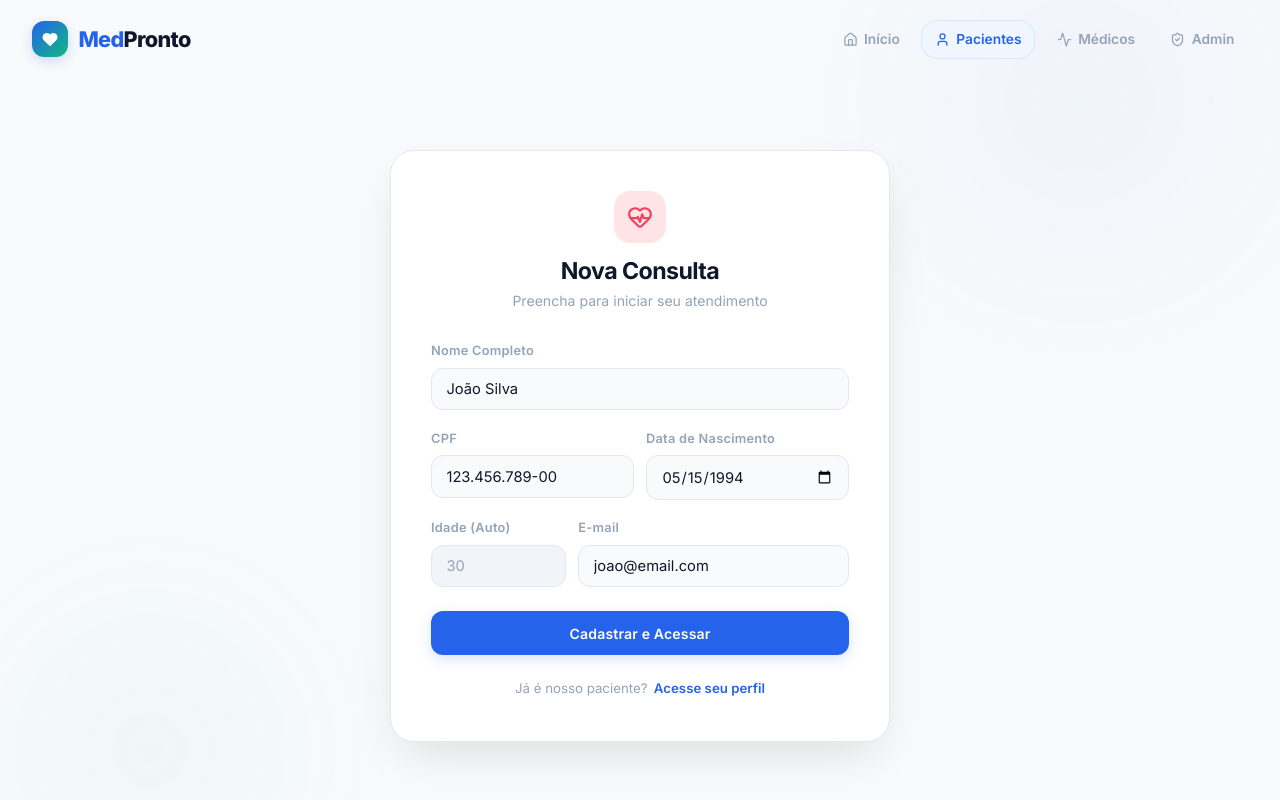
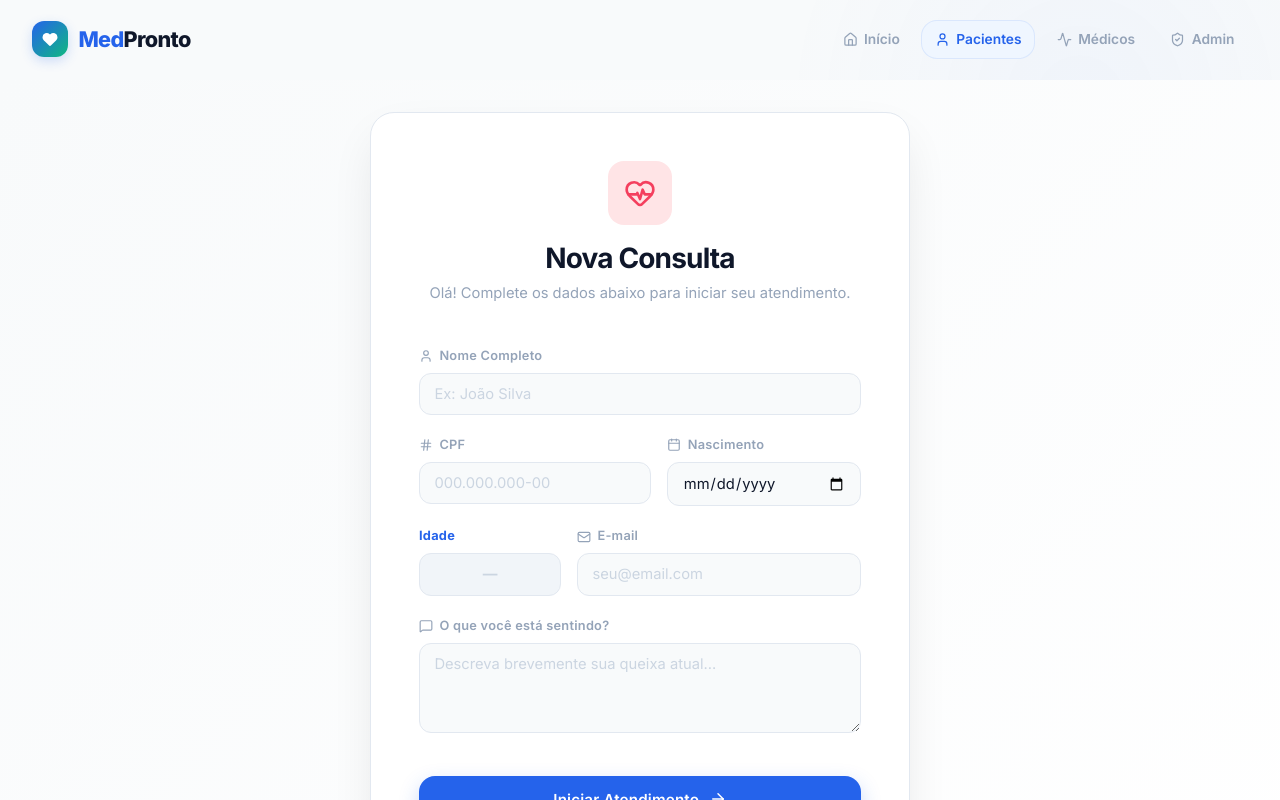
Before and after one commit to ferreirafxdev/MedPronto, a React (Vite) app in the folder frontend/: page /patient/login in a window 1280 px wide. Shown: the top 800 px of the page. Built offline with nearby package versions, Linux system fonts and the light colour scheme; no server answers.

Commit message:
style: major UI/UX overhaul of the patient login and registration form

```diff
--- a/frontend/src/pages/Patient/PatientLogin.tsx
+++ b/frontend/src/pages/Patient/PatientLogin.tsx
@@ -1,7 +1,7 @@
-import React, { useState } from 'react';
+import React, { useState, useEffect } from 'react';
 import { useNavigate } from 'react-router-dom';
 import { useStore } from '../../store/useStore';
-import { Loader2, HeartPulse } from 'lucide-react';
+import { Loader2, HeartPulse, User, Mail, Calendar, Hash, ArrowRight, MessageSquare, Fingerprint } from 'lucide-react';
 import apiClient from '../../api/client';
 
 const PatientLogin = () => {
@@ -9,14 +9,24 @@ const PatientLogin = () => {
   const [loading, setLoading] = useState(false);
   const navigate = useNavigate();
   const { setUser } = useStore();
+
   const [formData, setFormData] = useState({
-    name: 'João Silva',
-    cpf: '123.456.789-00',
-    age: '30',
-    email: 'joao@email.com',
-    birthDate: '1994-05-15',
+    name: '',
+    cpf: '',
+    age: '',
+    email: '',
+    birthDate: '',
     complaint: ''
   });
+
+  const formatCPF = (value: string) => {
+    const digits = value.replace(/\D/g, '');
+    let masked = digits;
+    if (digits.length > 3) masked = digits.slice(0, 3) + '.' + digits.slice(3);
+    if (digits.length > 6) masked = masked.slice(0, 7) + '.' + digits.slice(6);
+    if (digits.length > 9) masked = masked.slice(0, 11) + '-' + digits.slice(9);
+    return masked.slice(0, 14);
+  };
 
   const calculateAge = (birthDate: string) => {
     if (!birthDate) return '';
@@ -32,7 +42,9 @@ const PatientLogin = () => {
 
   const handleChange = (e: React.ChangeEvent<HTMLInputElement | HTMLTextAreaElement>) => {
     const { name, value } = e.target;
-    if (name === 'birthDate') {
+    if (name === 'cpf') {
+      setFormData({ ...formData, cpf: formatCPF(value) });
+    } else if (name === 'birthDate') {
       const newAge = calculateAge(value);
       setFormData({ ...formData, [name]: value, age: newAge });
     } else {
@@ -68,68 +80,110 @@ const PatientLogin = () => {
   };
 
   return (
-    <div className="auth-container">
-      <div className="glass-card" style={{ maxWidth: '500px' }}>
-        <div style={{ textAlign: 'center', marginBottom: '1.75rem' }}>
-          <div className="icon-wrapper" style={{ background: 'var(--coral-light)', margin: '0 auto 0.85rem auto' }}>
-            <HeartPulse size={26} color="var(--coral)" />
+    <div className="auth-container" style={{ background: 'linear-gradient(135deg, var(--bg-base) 0%, #ffffff 100%)' }}>
+      <div className="glass-card" style={{ maxWidth: '540px', padding: '3rem' }}>
+        <div style={{ textAlign: 'center', marginBottom: '2.5rem' }}>
+          <div className="icon-wrapper" style={{
+            background: isLogin ? 'var(--accent-ultra-light)' : 'var(--coral-light)',
+            margin: '0 auto 1rem auto',
+            width: '64px', height: '64px',
+            transition: 'all 0.4s var(--ease-spring)'
+          }}>
+            {isLogin ? <Fingerprint size={32} color="var(--accent)" /> : <HeartPulse size={32} color="var(--coral)" />}
           </div>
-          <h2 style={{ fontSize: '1.45rem', marginBottom: '0.3rem' }}>
+          <h2 style={{ fontSize: '1.75rem', marginBottom: '0.4rem', letterSpacing: '-0.03em' }}>
             {isLogin ? 'Acessar Prontuário' : 'Nova Consulta'}
           </h2>
-          <p style={{ color: 'var(--text-muted)', fontSize: '0.88rem' }}>
-            {isLogin ? 'Entre com seu CPF e data de nascimento' : 'Preencha para iniciar seu atendimento'}
+          <p style={{ color: 'var(--text-muted)', fontSize: '0.92rem' }}>
+            {isLogin ? 'Bem-vindo de volta! Identifique-se para continuar.' : 'Olá! Complete os dados abaixo para iniciar seu atendimento.'}
           </p>
         </div>
-        <form onSubmit={handleAction}>
-          {!isLogin && (
+
+        <form onSubmit={handleAction} style={{ display: 'grid', gap: '1.25rem' }}>
+          {!isLogin ? (
             <>
-              <div className="form-group">
-                <label>Nome Completo</label>
-                <input required name="name" value={formData.name} onChange={handleChange} className="form-control" placeholder="Seu nome" />
+              <div className="form-group" style={{ marginBottom: 0 }}>
+                <label style={{ display: 'flex', alignItems: 'center', gap: '0.4rem' }}>
+                  <User size={14} /> Nome Completo
+                </label>
+                <input required name="name" value={formData.name} onChange={handleChange} className="form-control" placeholder="Ex: João Silva" />
               </div>
-              <div style={{ display: 'grid', gridTemplateColumns: '1fr 1fr', gap: '0.75rem' }}>
-                <div className="form-group">
-                  <label>CPF</label>
+
+              <div style={{ display: 'grid', gridTemplateColumns: '1.2fr 1fr', gap: '1rem' }}>
+                <div className="form-group" style={{ marginBottom: 0 }}>
+                  <label style={{ display: 'flex', alignItems: 'center', gap: '0.4rem' }}>
+                    <Hash size={14} /> CPF
+                  </label>
                   <input required name="cpf" value={formData.cpf} onChange={handleChange} className="form-control" placeholder="000.000.000-00" />
                 </div>
-                <div className="form-group">
-                  <label>Data de Nascimento</label>
+                <div className="form-group" style={{ marginBottom: 0 }}>
+                  <label style={{ display: 'flex', alignItems: 'center', gap: '0.4rem' }}>
+                    <Calendar size={14} /> Nascimento
+                  </label>
                   <input required name="birthDate" type="date" value={formData.birthDate} onChange={handleChange} className="form-control" />
                 </div>
               </div>
-              <div style={{ display: 'grid', gridTemplateColumns: '1fr 2fr', gap: '0.75rem' }}>
-                <div className="form-group">
-                  <label>Idade (Auto)</label>
-                  <input readOnly name="age" type="number" value={formData.age} className="form-control" placeholder="30" style={{ background: 'var(--bg-subtle)', color: 'var(--text-muted)', cursor: 'not-allowed' }} />
+
+              <div style={{ display: 'grid', gridTemplateColumns: '1fr 2fr', gap: '1rem' }}>
+                <div className="form-group" style={{ marginBottom: 0 }}>
+                  <label style={{ color: 'var(--accent)', fontWeight: 700 }}>Idade</label>
+                  <input readOnly name="age" value={formData.age} className="form-control" style={{ background: 'var(--bg-subtle)', fontWeight: 700, textAlign: 'center' }} placeholder="—" />
                 </div>
-                <div className="form-group">
-                  <label>E-mail</label>
-                  <input required name="email" type="email" value={formData.email} onChange={handleChange} className="form-control" placeholder="Seu melhor e-mail" />
+                <div className="form-group" style={{ marginBottom: 0 }}>
+                  <label style={{ display: 'flex', alignItems: 'center', gap: '0.4rem' }}>
+                    <Mail size={14} /> E-mail
+                  </label>
+                  <input required name="email" type="email" value={formData.email} onChange={handleChange} className="form-control" placeholder="seu@email.com" />
                 </div>
               </div>
+
+              <div className="form-group" style={{ marginBottom: '0.5rem' }}>
+                <label style={{ display: 'flex', alignItems: 'center', gap: '0.4rem' }}>
+                  <MessageSquare size={14} /> O que você está sentindo?
+                </label>
+                <textarea required name="complaint" value={formData.complaint} onChange={handleChange} className="form-control" placeholder="Descreva brevemente sua queixa atual..." rows={3} />
+              </div>
             </>
-          )}
-          {isLogin && (
-            <>
-              <div className="form-group">
-                <label>CPF</label>
+          ) : (
+            <div style={{ display: 'grid', gap: '1.25rem', animation: 'fadeIn 0.4s ease' }}>
+              <div className="form-group" style={{ marginBottom: 0 }}>
+                <label style={{ display: 'flex', alignItems: 'center', gap: '0.4rem' }}>
+                  <Hash size={14} /> Seu CPF
+                </label>
                 <input required name="cpf" value={formData.cpf} onChange={handleChange} className="form-control" placeholder="000.000.000-00" />
               </div>
-              <div className="form-group">
-                <label>Data de Nascimento</label>
+              <div className="form-group" style={{ marginBottom: 0 }}>
+                <label style={{ display: 'flex', alignItems: 'center', gap: '0.4rem' }}>
+                  <Calendar size={14} /> Data de Nascimento
+                </label>
                 <input required name="birthDate" type="date" value={formData.birthDate} onChange={handleChange} className="form-control" />
               </div>
-            </>
+            </div>
           )}
-          <button type="submit" className="btn btn-primary btn-full" style={{ marginTop: '0.35rem', height: '44px' }} disabled={loading}>
-            {loading ? <Loader2 size={18} className="animate-spin" /> : (isLogin ? 'Entrar' : 'Cadastrar e Acessar')}
+
+          <button type="submit" className="btn btn-primary btn-full btn-lg" style={{ marginTop: '0.5rem', boxShadow: '0 8px 20px rgba(var(--accent-rgb), 0.25)' }} disabled={loading}>
+            {loading ? <Loader2 size={20} className="animate-spin" /> : (
+              <span style={{ display: 'flex', alignItems: 'center', gap: '0.6rem' }}>
+                {isLogin ? 'Entrar no Painel' : 'Iniciar Atendimento'}
+                <ArrowRight size={18} />
+              </span>
+            )}
           </button>
         </form>
-        <div style={{ textAlign: 'center', marginTop: '1.25rem' }}>
-          <span style={{ fontSize: '0.83rem', color: 'var(--text-muted)' }}>{isLogin ? 'Não tem cadastro?' : 'Já é nosso paciente?'}</span>
-          <button onClick={() => setIsLogin(!isLogin)} style={{ background: 'none', border: 'none', color: 'var(--accent)', cursor: 'pointer', marginLeft: '0.4rem', fontWeight: 600, fontSize: '0.83rem', fontFamily: 'inherit' }}>
-            {isLogin ? 'Nova consulta' : 'Acesse seu perfil'}
+
+        <div style={{ textAlign: 'center', marginTop: '2rem', borderTop: '1px solid var(--border)', paddingTop: '1.5rem' }}>
+          <p style={{ fontSize: '0.88rem', color: 'var(--text-muted)', marginBottom: '0.75rem' }}>
+            {isLogin ? 'Ainda não é paciente?' : 'Já possui cadastro?'}
+          </p>
+          <button
+            onClick={() => {
+              setIsLogin(!isLogin);
+              setFormData({ ...formData, cpf: '', birthDate: '', age: '' }); // Clear sensitive fields on switch
+            }}
+            className="btn btn-outline"
+            style={{ borderRadius: 'var(--radius-full)', padding: '0.5rem 1.5rem', fontSize: '0.82rem' }}
+          >
+            {isLogin ? 'Criar nova consulta' : 'Acessar meu histórico'}
           </button>
         </div>
       </div>
```
